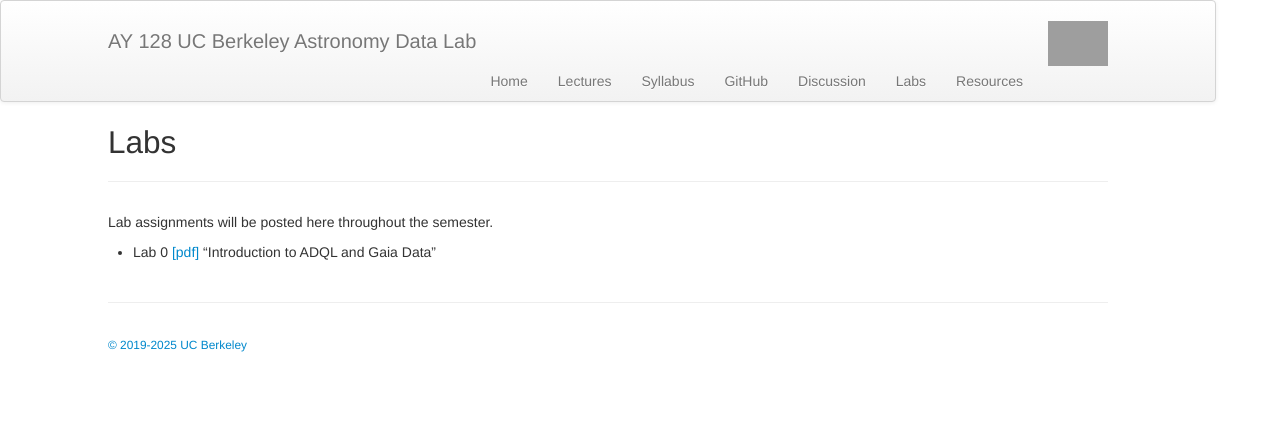
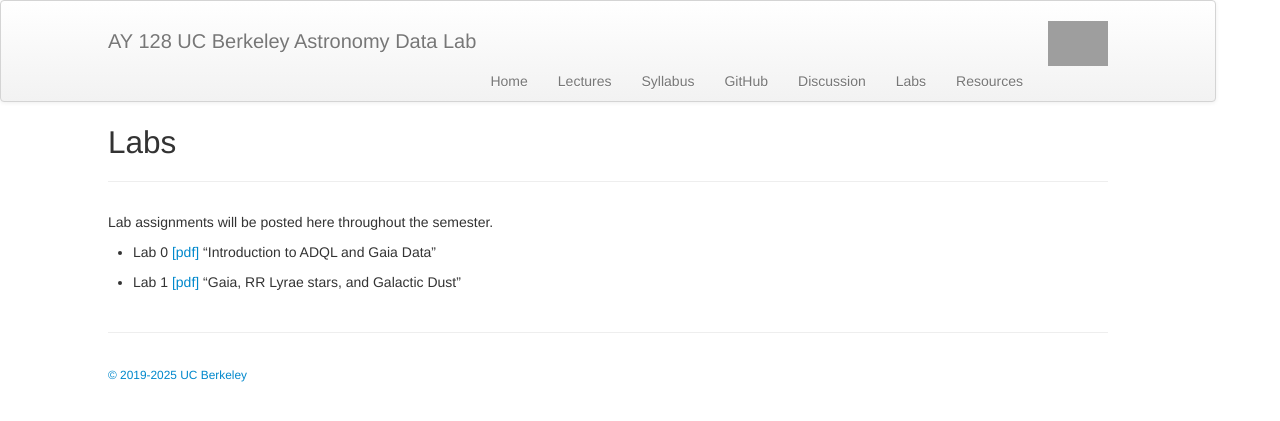
Before and after one commit to ucb-datalab/ucb-datalab.github.io, a Jekyll site: the page built from pages/labs.md, in a window 1280 px wide. Shown: the top 421 px of the page. Built offline with Jekyll 4.4.1, drawn with Linux system fonts in a browser that asks for light colours; some of the changed lines change nothing that is shown; grey boxes are pictures that could not be loaded.

Commit message:
Added Lab 1 link

```diff
--- a/pages/labs.md
+++ b/pages/labs.md
@@ -8,11 +8,10 @@ Lab assignments will be posted here throughout the semester.
 - Lab 0
   [[pdf]](https://github.com/ucb-datalab/course_materials_fa2025/blob/main/labs/AY128_Lab0_adql_gaia_fall2025.pdf) "Introduction to ADQL and Gaia Data"
 
+- Lab 1
+  [[pdf]](https://github.com/ucb-datalab/course_materials_fa2025/blob/main/labs/AY128_Lab1_rrlyrae_dust_fall2025.pdf) "Gaia, RR Lyrae stars, and Galactic Dust"
+
 <!--
-- Lab 1
-  [[pdf]](https://github.com/ucb-datalab/course_materials_fa2025/blob/main/labs/AY128_256_Lab1_rrlyrae_dust_fall2025.pdf)
-  (Report due by 11:59pm, Thursday March 6) "Gaia, RR Lyrae stars, and Galactic Dust"
-
 - Lab 2
   [[pdf]](https://github.com/ucb-datalab/course_materials_fa2025/blob/main/labs/AY128_256_Lab2_apogee_spectra_fall2025.pdf)
   (Report due by 11:59pm, Thursday April 10) "Modeling Stellar Spectra"
```
